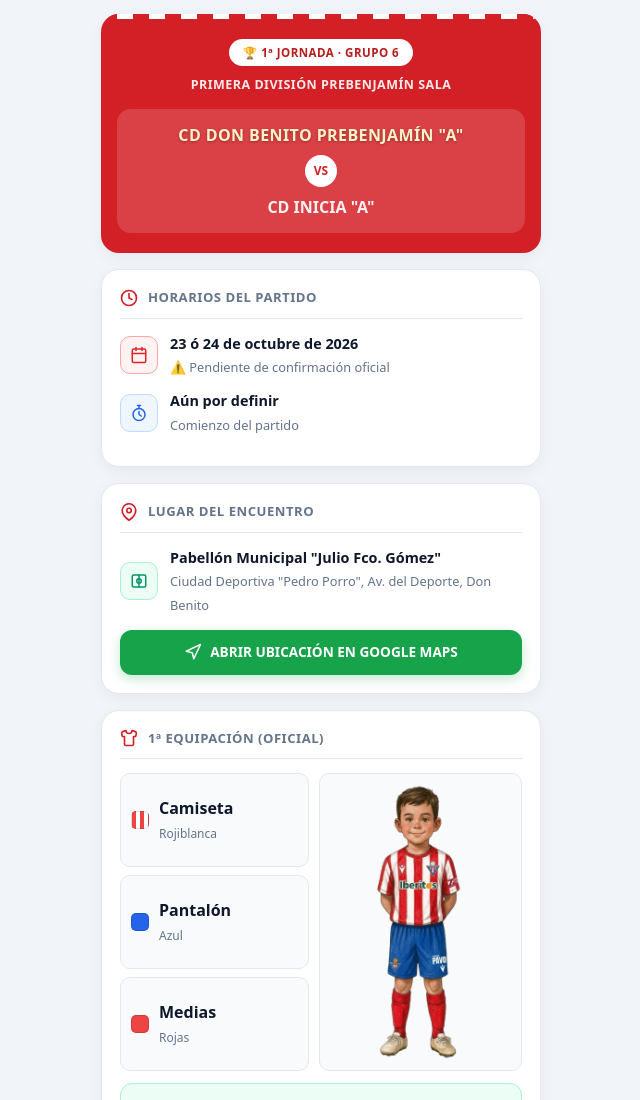
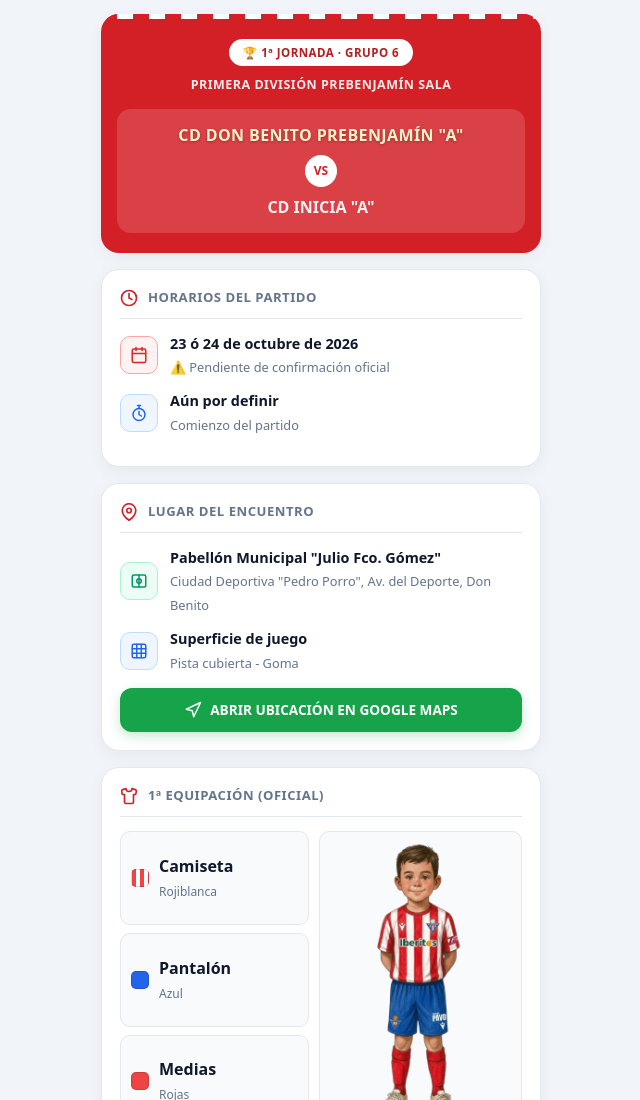
Before and after one commit to saulentrenador/prebenjamin-a, a plain HTML site: page index.html in a window 1280 px wide. Shown: the top 1100 px of the page, without its empty margins (319-959 px from the left). Drawn offline with Linux system fonts and the light colour scheme; no server answers.

Commit message:
Mejoras con información de tipo de pista, corrección de errores en caso de no quedar definidos lugar de juego y fecha...

```diff
--- a/app.js
+++ b/app.js
@@ -61,15 +61,31 @@ function renderizarConvocatoria() {
 
 // 3. Obtener Lugar desde CONFIG.lugares
     const lugarKey = CONVOCATORIA_SEMANAL.lugarKey;
-    const datosLugar = (CONFIG.lugares && CONFIG.lugares[lugarKey]) ? CONFIG.lugares[lugarKey] : {};
+    const datosLugar = (CONFIG.lugares && lugarKey && CONFIG.lugares[lugarKey]) ? CONFIG.lugares[lugarKey] : null;
 
-    setElementText("txtLugarNombre", datosLugar.nombre || "");
+    const btnMaps = document.getElementById("btnMaps");
+    const rowDesplazamiento = document.getElementById("rowDesplazamiento");
+    const rowPista = document.getElementById("rowPista");
+
+    if (datosLugar && datosLugar.nombre) {
+      // Si hay un lugar definido en la jornada
+      setElementText("txtLugarNombre", datosLugar.nombre);
       setElementText("txtLugarDireccion", datosLugar.direccion || "");
 
+      // Tipo de Pista / Superficie
+      const textoPista = (datosLugar.pista || "").trim();
+      if (rowPista) {
+        const pistaLower = textoPista.toLowerCase();
+        if (textoPista && pistaLower !== "desconocido" && pistaLower !== "desconocida") {
+          rowPista.style.display = "flex";
+          setElementText("txtPista", textoPista);
+        } else {
+          rowPista.style.display = "none";
+        }
+      }
+
       // Desplazamiento
-    const rowDesplazamiento = document.getElementById("rowDesplazamiento");
       const textoDesplazamiento = (datosLugar.desplazamiento || "").trim();
-
       if (rowDesplazamiento) {
         if (isLocal || !textoDesplazamiento) {
           rowDesplazamiento.style.display = "none";
@@ -79,9 +95,23 @@ function renderizarConvocatoria() {
         }
       }
 
-    const btnMaps = document.getElementById("btnMaps");
-    if (btnMaps && datosLugar.linkGoogleMaps) {
+      // Botón Google Maps
+      if (btnMaps) {
+        if (datosLugar.linkGoogleMaps) {
           btnMaps.href = datosLugar.linkGoogleMaps;
+          btnMaps.style.display = "flex";
+        } else {
+          btnMaps.style.display = "none";
+        }
+      }
+    } else {
+      // Si lugarKey está vacío (ej: lugarKey: "")
+      setElementText("txtLugarNombre", "Aún por definir");
+      setElementText("txtLugarDireccion", "Instalación pendiente de confirmación oficial");
+
+      if (rowPista) rowPista.style.display = "none";
+      if (rowDesplazamiento) rowDesplazamiento.style.display = "none";
+      if (btnMaps) btnMaps.style.display = "none";
     }
 
     // 4. Horarios, Estados de Fecha, Citación y Calendario
@@ -208,10 +238,12 @@ function renderizarConvocatoria() {
     setElementText("txtValores", CONFIG.valoresTexto || "Respeto y apoyo incondicional");
     setElementText("txtFooterEquipo", miEquipoStr.toUpperCase());
 
-    // 7. Escaneo mediante la API de GitHub (Sin peticiones fallidas a ciegas)
-    escanearFotosGitHub(datosLugar.carpeta, function(fotosEncontradas) {
+    // 7. Escaneo de fotos del campo (Protegido contra null si no hay lugar). Escaneo mediante la API de GitHub (Sin peticiones fallidas a ciegas)
+    const carpetaFotos = (datosLugar && datosLugar.carpeta) ? datosLugar.carpeta : "";
+    escanearFotosGitHub(carpetaFotos, function(fotosEncontradas) {
       initCarousel(fotosEncontradas);
     });
+
 
   } catch (err) {
     showError("Error procesando la convocatoria: " + err.message);
--- a/config.js
+++ b/config.js
@@ -44,12 +44,30 @@ const CONFIG = {
     pabellonDonBenito: {
       nombre: 'Pabellón Municipal "Julio Fco. Gómez"',
       direccion: 'Ciudad Deportiva "Pedro Porro", Av. del Deporte, Don Benito',
+      pista: 'Pista cubierta - Goma',
       desplazamiento: '',
       linkGoogleMaps: 'https://maps.app.goo.gl/e9y5AZfnv39xkhix9',
       carpeta: 'pabellonDonBenito'
     },
+    pistaAzulDonBenito: {
+      nombre: 'Pista "Azul"',
+      pista: 'Pista exterior - Cemento pulido',
+      direccion: 'Ciudad Deportiva "Pedro Porro", Av. del Deporte, Don Benito',
+      desplazamiento: '',
+      linkGoogleMaps: 'https://maps.app.goo.gl/e9y5AZfnv39xkhix9',
+      carpeta: 'pistaAzulDonBenito'
+    },
+    pistaVerdeDonBenito: {
+      nombre: 'Pista "Verde"',
+      pista: 'Pista exterior - Césped artificial de 3ª gen. (muy estropeado)',
+      direccion: 'Ciudad Deportiva "Pedro Porro", Av. del Deporte, Don Benito',
+      desplazamiento: '',
+      linkGoogleMaps: 'https://maps.app.goo.gl/e9y5AZfnv39xkhix9',
+      carpeta: 'pistaVerdeDonBenito'
+    },
     jaulaVva: {
       nombre: 'Pista deportiva verde "La Jaula"',
+      pista: 'Pista exterior - Césped artificial de 1ª gen.',
       direccion: 'Av. Deportes, 61, Villanueva de la Serena',
       desplazamiento: 'desde Don Benito 10 km (20 minutos)',
       linkGoogleMaps: 'https://maps.app.goo.gl/hpiPQ4xzuiKnxVrw6',
--- a/index.html
+++ b/index.html
@@ -98,6 +98,17 @@
         <div class="info-content">
           <strong id="txtLugarNombre"></strong>
           <span id="txtLugarDireccion"></span>
+        </div>
+      </div>
+
+      <!-- Fila de Tipo de Pista (Se muestra solo si hay lugar y tipo definido) -->
+      <div class="info-row" id="rowPista" style="display: none;">
+        <div class="info-icon icon-blue">
+          <svg viewBox="0 0 24 24"><rect x="3" y="3" width="18" height="18" rx="2"/><line x1="3" y1="9" x2="21" y2="9"/><line x1="3" y1="15" x2="21" y2="15"/><line x1="9" y1="3" x2="9" y2="21"/><line x1="15" y1="3" x2="15" y2="21"/></svg>
+        </div>
+        <div class="info-content">
+          <strong>Superficie de juego</strong>
+          <span id="txtPista"></span>
         </div>
       </div>
 
--- a/jornadas/jornada1.js
+++ b/jornadas/jornada1.js
@@ -11,6 +11,6 @@ const CONVOCATORIA_SEMANAL = {
   minutosAntelacion: 20,
   notasCitacion: '',
 
-  lugarKey: 'pabellonDonBenito',
+  lugarKey: 'pabellonDonBenito', //pabellonDonBenito, pistaAzulDonBenito, pistaVerdeDonBenito, jaulaVva
   equipacionSeleccionada: 1
 };
```
Lines whose indentation alone changed are shown as unchanged.
